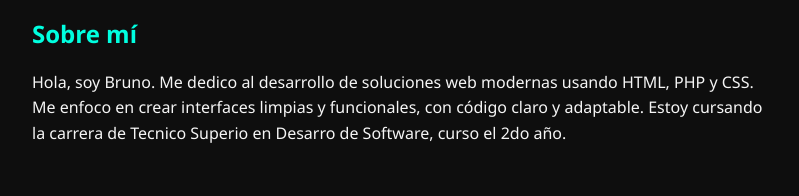
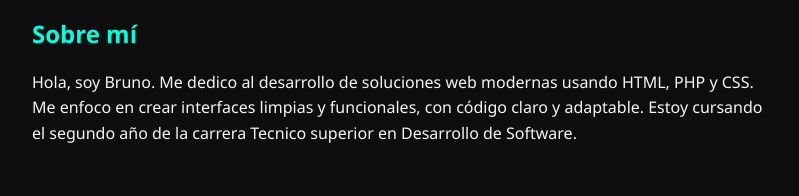
Before and after one commit to Bruno2843/Portafolio, a plain HTML site: page index.html in a window 1280 px wide. Shown: the part 249-445 px from the top of the page, without its empty margins (240-1039 px from the left). Drawn offline with Linux system fonts and the light colour scheme.

Commit message:
Update index.html

```diff
--- a/index.html
+++ b/index.html
@@ -109,7 +109,7 @@
   <section id="sobre-mi">
     <h2>Sobre mí</h2>
     <p>Hola, soy Bruno. Me dedico al desarrollo de soluciones web modernas usando HTML, PHP y CSS. Me enfoco en crear interfaces limpias y funcionales, con código claro y adaptable.
-      Estoy cursando la carrera de Tecnico Superio en Desarro de Software, curso el 2do año.
+      Estoy cursando el segundo año de la carrera Tecnico superior en Desarrollo de Software.
     </p>
   </section>
 
```
